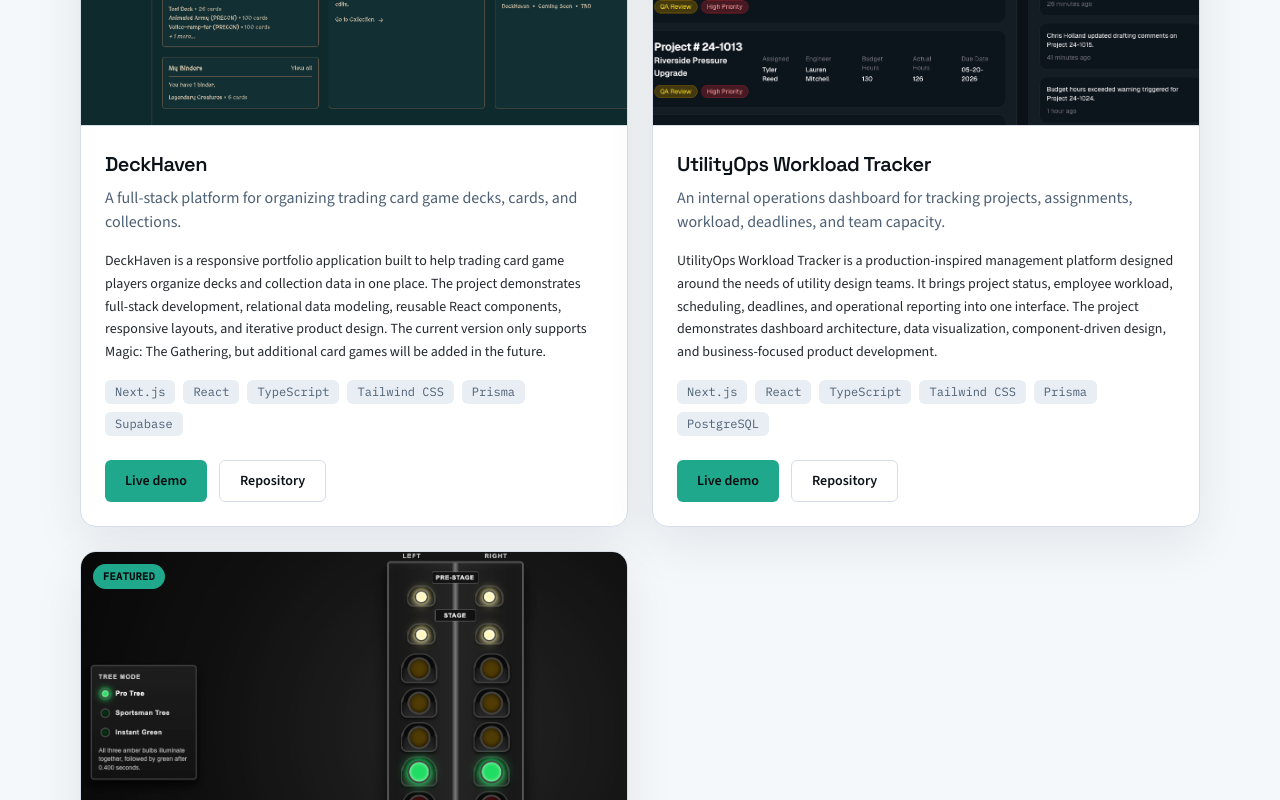
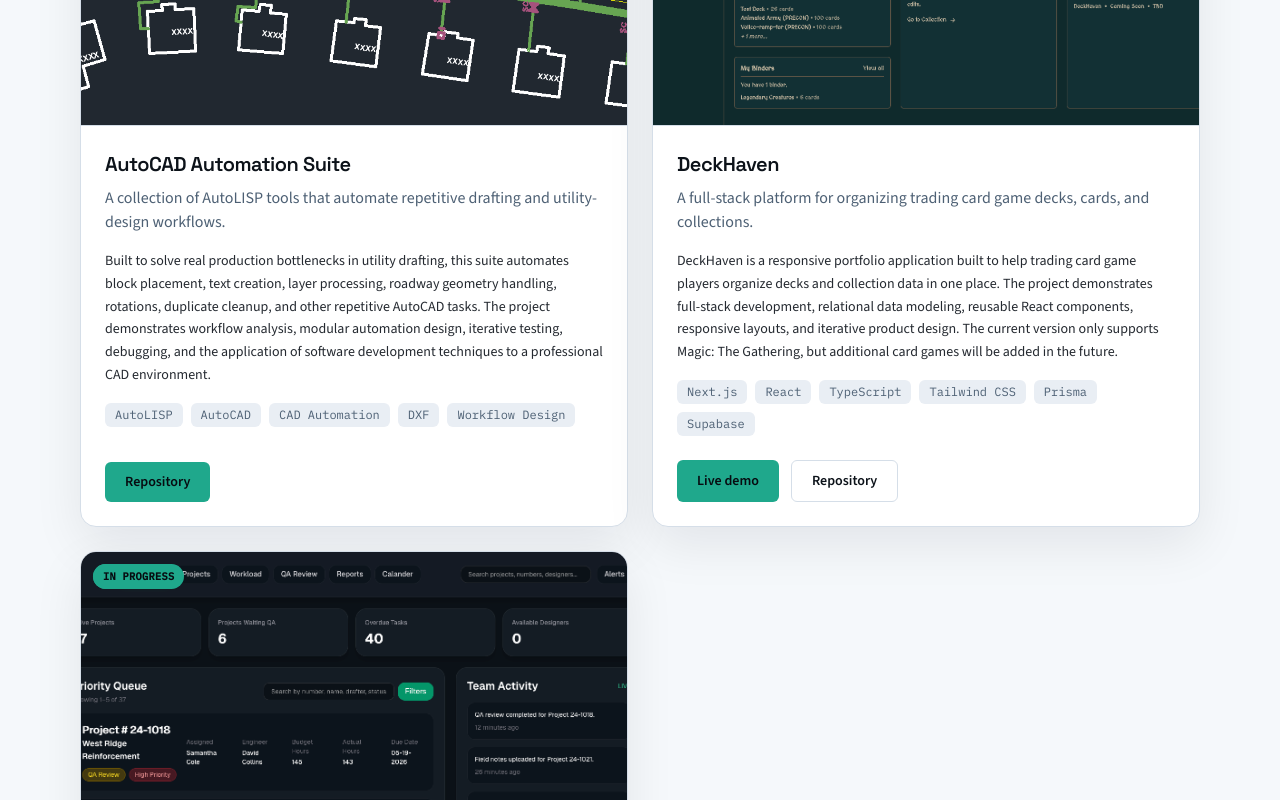
Before and after one commit to Christopher-Holland/SWE-Portfolio, a React (Vite) app: page / in a window 1280 px wide. Shown: the part 3140-3940 px from the top of the page. Built offline with nearby package versions, Linux system fonts and the light colour scheme.

Commit message:
feat: adding in the latest projects and technologies

```diff
--- a/src/components/ProjectCard.tsx
+++ b/src/components/ProjectCard.tsx
@@ -57,10 +57,16 @@
         </ul>
 
         <div className="mt-auto flex flex-wrap gap-3 pt-2">
-          <ButtonLink href={project.liveUrl} variant="primary" external>
-            Live demo
-          </ButtonLink>
-          <ButtonLink href={project.githubUrl} variant="secondary" external>
+          {project.liveUrl ? (
+            <ButtonLink href={project.liveUrl} variant="primary" external>
+              Live demo
+            </ButtonLink>
+          ) : null}
+          <ButtonLink
+            href={project.githubUrl}
+            variant={project.liveUrl ? 'secondary' : 'primary'}
+            external
+          >
             Repository
           </ButtonLink>
         </div>
--- a/src/data/portfolioData.ts
+++ b/src/data/portfolioData.ts
@@ -109,6 +109,27 @@
 
   projects: [
     {
+      id: 'autocad-automation-suite',
+      title: 'AutoCAD Automation Suite',
+      shortDescription:
+        'A collection of AutoLISP tools that automate repetitive drafting and utility-design workflows.',
+      longSummary:
+        'Built to solve real production bottlenecks in utility drafting, this suite automates block placement, text creation, layer processing, roadway geometry handling, rotations, duplicate cleanup, and other repetitive AutoCAD tasks. The project demonstrates workflow analysis, modular automation design, iterative testing, debugging, and the application of software development techniques to a professional CAD environment.',
+      technologies: [
+        'AutoLISP',
+        'AutoCAD',
+        'CAD Automation',
+        'DXF',
+        'Workflow Design',
+      ],
+      imageSrc: 'After_DXF.png',
+      imageAlt:
+        'AutoCAD utility drawing demonstrating custom drafting automation tools',
+      githubUrl: 'https://github.com/Christopher-Holland/AutoCAD-Automation',
+      featured: true,
+      inProgress: false,
+    },
+    {
       id: 'deckhaven',
       title: 'DeckHaven',
       shortDescription:
@@ -153,28 +174,6 @@
       inProgress: true,
     },
     /*{
-      id: 'autocad-automation-suite',
-      title: 'AutoCAD Automation Suite',
-      shortDescription:
-        'A collection of AutoLISP tools that automate repetitive drafting and utility-design workflows.',
-      longSummary:
-        'This suite was created to solve real production bottlenecks in utility drafting. The tools automate block placement, text creation, layer processing, rotations, duplicate cleanup, and other repetitive AutoCAD tasks. The project demonstrates requirements gathering, iterative testing, debugging, workflow analysis, and measurable process improvement in a professional environment.',
-      technologies: [
-        'AutoLISP',
-        'AutoCAD',
-        'CAD Automation',
-        'DXF',
-        'Workflow Design',
-      ],
-      imageSrc: '/TODO-autocad-automation-screenshot.png',
-      imageAlt:
-        'AutoCAD utility drawing demonstrating custom drafting automation tools',
-      githubUrl: 'TODO_GITHUB_OR_CASE_STUDY_URL_AUTOCAD',
-      liveUrl: 'TODO_DEMO_OR_CASE_STUDY_URL_AUTOCAD',
-      featured: true,
-    },
-    */
-    {
       id: 'drag-tree',
       title: 'Drag Racing Tree Simulator',
       shortDescription:
@@ -188,7 +187,7 @@
       githubUrl: 'https://github.com/Christopher-Holland/drag-tree',
       liveUrl: 'TODO_LIVE_URL_DRAG_TREE',
       featured: true,
-    }
+    }*/
   ],
 
   experience: [
--- a/src/types/portfolio.ts
+++ b/src/types/portfolio.ts
@@ -62,7 +62,8 @@
   imageSrc: string;
   imageAlt: string;
   githubUrl: string;
-  liveUrl: string;
+  /** Omit when there is no live demo (e.g. desktop/CAD tools). */
+  liveUrl?: string;
   featured: boolean;
   inProgress?: boolean;
 }
```
Also changed, not shown: public/After_DXF.png (added), public/Before_DXF.png (added).
